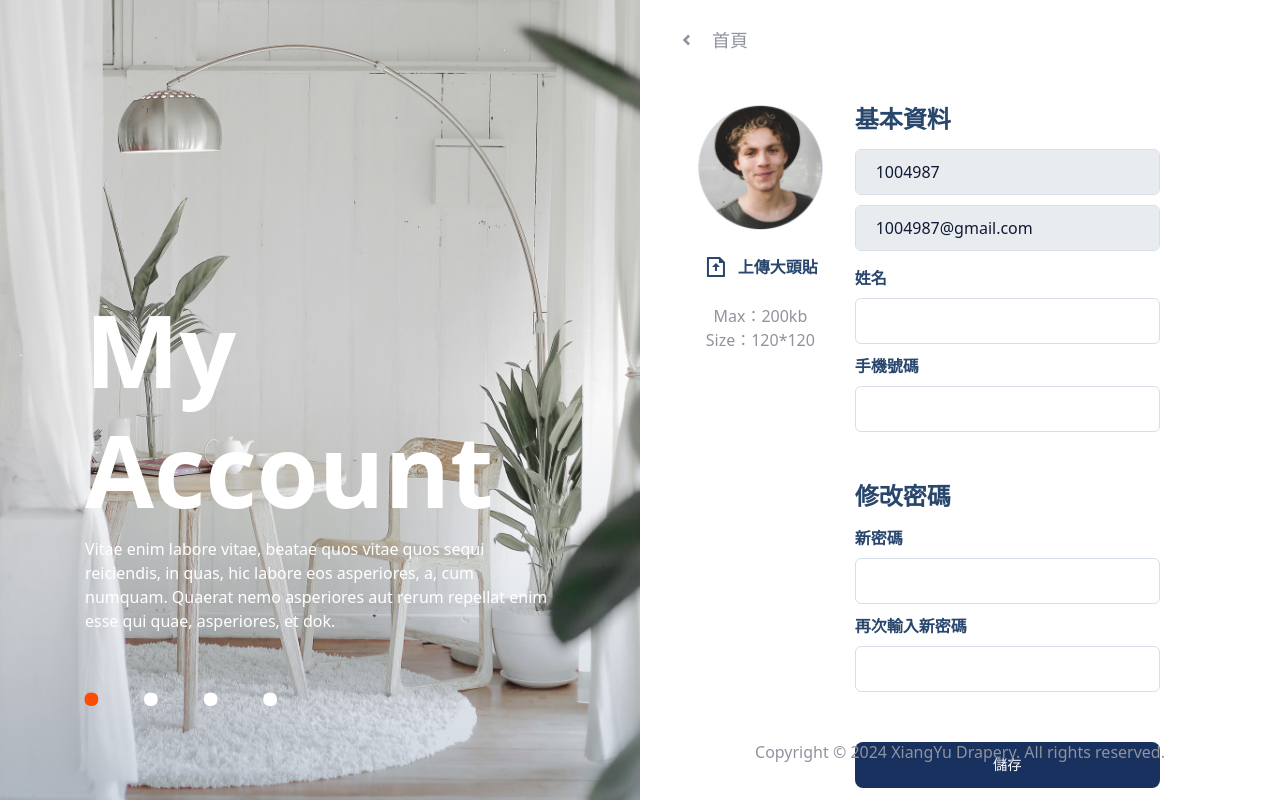
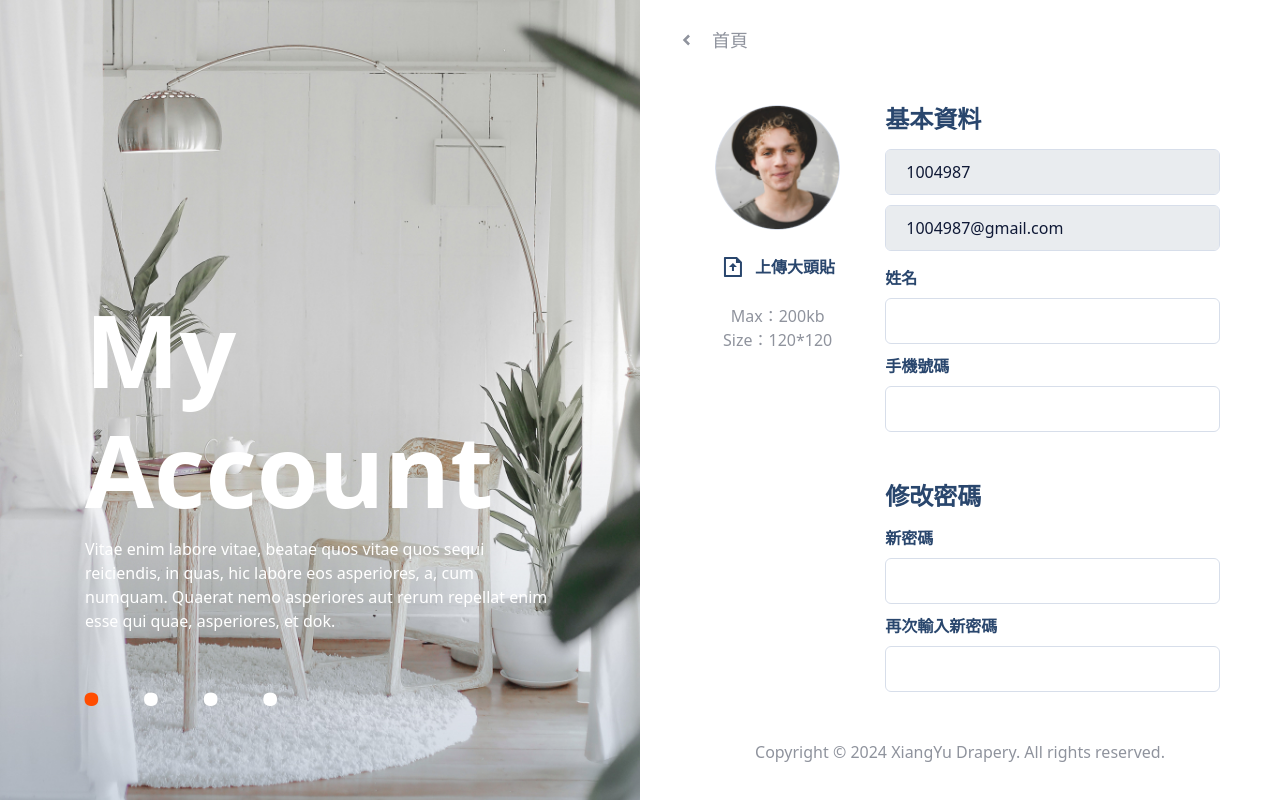
Before and after one commit to Haohan11/curtain-frontend, a Next.js app: page /account in a window 1280 px wide. Built offline with nearby package versions, Linux system fonts and the light colour scheme.

Commit message:
add sticky position to user photo in account page

```diff
--- a/components/twoPageLayout.js
+++ b/components/twoPageLayout.js
@@ -77,7 +77,7 @@ const TwoPageLayout = ({ data, content, goBack }) => {
           >
             {headContent()}
           </div>
-          <div style={{ height: "80vh" }}>{content}</div>
+          <div className="overflow-y-auto scroll" style={{ height: "80vh" }}>{content}</div>
           <div className="flex-center" style={{ height: "10vh" }}>
             <p className="text-textgrey">
               Copyright © 2024 XiangYu Drapery. All rights reserved.
--- a/pages/account.js
+++ b/pages/account.js
@@ -30,8 +30,8 @@ const AccountPage = () => {
   };
 
   const content = (
-    <Form className="row h-100 py-5 ps-4 pe-18" onSubmit={handleSubmit}>
-      <Col sm={4} className="vstack align-items-center">
+    <Form className="row h-100 py-5 p-0 pe-4 pe-lg-6 pe-xxl-16 g-0" onSubmit={handleSubmit}>
+      <Col sm={1} lg={3} className="vstack align-items-center position-sticky" style={{height: 'fit-content', top: "1.5625rem"}}>
         <Image
           className="mx-auto mb-5 rounded-circle"
           alt="user image"
@@ -51,7 +51,7 @@ const AccountPage = () => {
           <span>Size：120*120</span>
         </div>
       </Col>
-      <Col sm={8} className="vstack text-textblue">
+      <Col sm={"auto"} className="vstack text-textblue">
         <div className="mb-10">
           <h4 className="fw-bold mb-3">基本資料</h4>
           <FormInput
```
